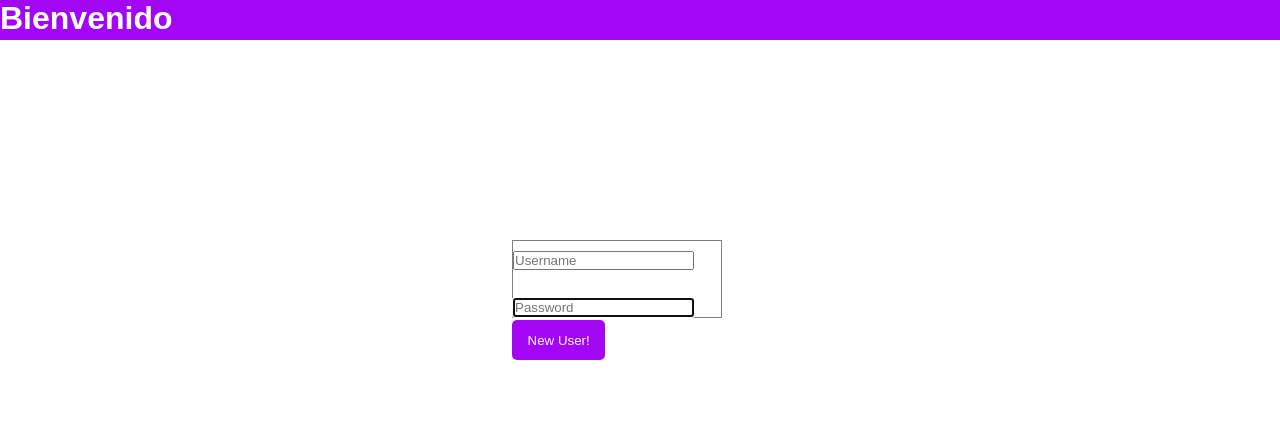
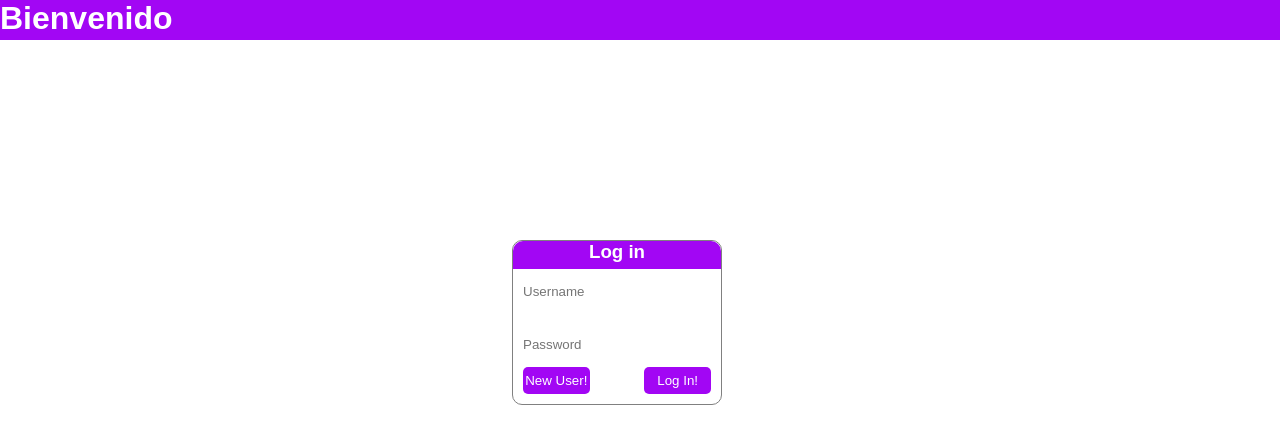
Before and after one commit to mmunozpatino/SegundaAPI, an Angular app in the folder frontEnd/: page / in a window 1280 px wide. Shown: the top 444 px of the page. Built offline with nearby package versions, Linux system fonts and the light colour scheme.

Commit message:
mejora log completa

```diff
--- a/frontEnd/src/app/inicio/incio.component.ts
+++ b/frontEnd/src/app/inicio/incio.component.ts
@@ -10,7 +10,5 @@ export class InicioComponent implements OnInit {
    constructor(private router: Router) { }
 
    ngOnInit() { }
-   new(){
-      this.router.navigate(['/newUser']);
-   }
+
 }
--- a/frontEnd/src/app/inicio/inicio.component.html
+++ b/frontEnd/src/app/inicio/inicio.component.html
@@ -1,2 +1,2 @@
-<button (click)='new()'>New User!</button>
+<!-- <button (click)='new()'>New User!</button> -->
 <log></log>
--- a/frontEnd/src/app/log/log.component.css
+++ b/frontEnd/src/app/log/log.component.css
@@ -5,9 +5,40 @@
    border: 1px solid grey;
    height: content;
    width: 13em;
+   border-radius: 10px;
 }
 input{
    margin-top: 10px;
+}
+h3{
+   background-color: #a206f4;
+   color: white;
+   text-align: center;
+   border-top-left-radius: 10px;
+   border-top-right-radius: 10px;
+   height: 1.5em;
+}
+input{
+   border:none;
+   margin-left: 5px;
+   padding: 5px;
+   outline: none;
+}
+input:focus{
+   border-bottom: 1px solid #a403e9;
+}
+button{
+   width: 5em;
+   height: 2em;
+   margin: 10px;
+   outline: none;
+}
+button.login{
+   float: right;
+}
+button:hover{
+   background-color: #56046a;
+   box-shadow: none;
 }
 /*
 div{
--- a/frontEnd/src/app/log/log.component.html
+++ b/frontEnd/src/app/log/log.component.html
@@ -1,13 +1,18 @@
 <div class='cuerpo'>
+   <h3>Log in</h3>
    <div *ngIf=!isLog>
       <div *ngIf=!change>
-         <input type="text" [(ngModel)]='username' placeholder="Username" (keydown)='Change($event)'>
+         <input type="text" [(ngModel)]='username' placeholder="{{plchusr}}" (click)='changeplchldusr()'
+         (blur)='changeplchldusr()'>
       </div>
       <br>
       <div>
-         <input type="password" [(ngModel)]='pass' placeholder="Password" (keydown)='logIn($event)' autofocus>
+         <input type="password" [(ngModel)]='pass' placeholder="{{plchpss}}"
+         (click)='changeplcpss()' (blur)='changeplcpss()' (keydown)='checkkey($event)'>
       </div>
    </div>
+   <button (click)='new()'>New User!</button>
+   <button class='login' (click)='logIn()'>Log In!</button>
    <div *ngIf=isLog>
       <button (click)='logOut()'><img src="./assets/salir.png" alt="salir"></button>
    </div>
--- a/frontEnd/src/app/log/log.component.ts
+++ b/frontEnd/src/app/log/log.component.ts
@@ -16,13 +16,29 @@ export class LogComponent implements OnInit{
    users: any;
    isLog: boolean;
    change: boolean;
+   plchusr: String;
+   plchpss: String;
 
    constructor(private service: UserService, private router: Router){}
 
-   ngOnInit() { }
-   logIn(event){
-      if(event.keyCode == 13 ){this.service.getUser(this.username).then(resp => {this.users = resp;
-                                                         this.checkPass(this.users);});}
+   ngOnInit() {
+      this.plchusr = 'Username';
+      this.plchpss = 'Password';
+      this.username = '';
+      this.pass = '';
+    }
+   checkkey(event){
+      if(event.keyCode == 13 ){
+      this.logIn()}
+   }
+
+   logIn(){
+      if(this.pass == '' || this.username == ''){
+         alert('Complete los datos!');
+      }else{
+         this.service.getUser(this.username).then(resp => {this.users = resp;
+                                                         this.             checkPass(this.users);});
+      }
 
    }
    checkPass(usr: any){
@@ -40,10 +56,22 @@ export class LogComponent implements OnInit{
       this.username = '';
       this.pass = '';
    }
-   Change(event){
-      if(event.keyCode == 13){
-         this.change = true;
+   changeplchldusr(){
+      if(this.plchusr == ''){
+         this.plchusr = 'Username'
+      }else{
+         this.plchusr = '';
       }
+   }
+   changeplcpss(){
+      if(this.plchpss == ''){
+         this.plchpss = 'Password'
+      }else{
+         this.plchpss = '';
+      }
+   }
+   new(){
+      this.router.navigate(['/newUser']);
    }
 
 }
```
